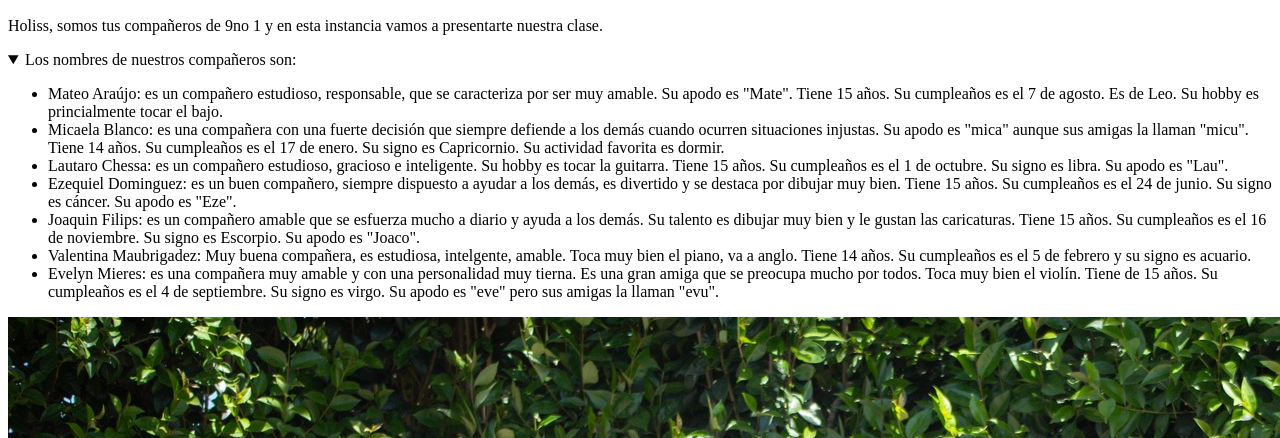
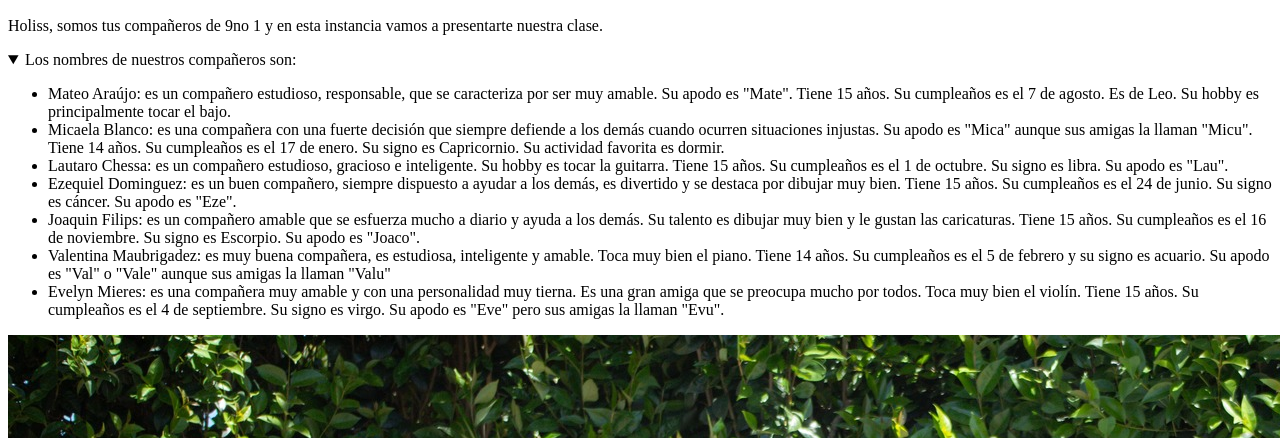
Before and after one commit to claudia333123/trabajo-2, a plain HTML site: page index.html in a window 1280 px wide. Both pictures are taken after a click on the heading "Los nombres de nuestros compañeros son:". Shown: the part 362-800 px from the top of the page. Drawn offline with Linux system fonts and the light colour scheme.

Commit message:
Update index.html

```diff
--- a/index.html
+++ b/index.html
@@ -11,24 +11,24 @@
   <details>
     <summary> Los nombres de nuestros compañeros son: </summary>
     <ul>
-      <li> Mateo Araújo: es un compañero estudioso, responsable, que se caracteriza por ser muy amable. Su apodo es "Mate". Tiene 15 años. Su cumpleaños es el 7 de agosto. Es de Leo. Su hobby es princialmente tocar el bajo. </li>
-      <li> Micaela Blanco: es una compañera con una fuerte decisión que siempre defiende a los demás cuando ocurren situaciones injustas. Su apodo es "mica" aunque sus amigas la llaman "micu". Tiene 14 años. Su cumpleaños es el 17 de enero. Su signo es Capricornio. Su actividad favorita es dormir. </li>
+      <li> Mateo Araújo: es un compañero estudioso, responsable, que se caracteriza por ser muy amable. Su apodo es "Mate". Tiene 15 años. Su cumpleaños es el 7 de agosto. Es de Leo. Su hobby es principalmente tocar el bajo. </li>
+      <li> Micaela Blanco: es una compañera con una fuerte decisión que siempre defiende a los demás cuando ocurren situaciones injustas. Su apodo es "Mica" aunque sus amigas la llaman "Micu". Tiene 14 años. Su cumpleaños es el 17 de enero. Su signo es Capricornio. Su actividad favorita es dormir. </li>
       <li> Lautaro Chessa: es un compañero estudioso, gracioso e inteligente. Su hobby es tocar la guitarra. Tiene 15 años. Su cumpleaños es el 1 de octubre. Su signo es libra. Su apodo es "Lau". </li>
       <li> Ezequiel Dominguez: es un buen compañero, siempre dispuesto a ayudar a los demás, es divertido y se destaca por dibujar muy bien. Tiene 15 años. Su cumpleaños es el 24 de junio. Su signo es cáncer. Su apodo es "Eze". </li>
       <li> Joaquin Filips: es un compañero amable que se esfuerza mucho a diario y ayuda a los demás. Su talento es dibujar muy bien y le gustan las caricaturas. Tiene 15 años. Su cumpleaños es el 16 de noviembre. Su signo es Escorpio. Su apodo es "Joaco". </li>
-      <li> Valentina Maubrigadez: Muy buena compañera, es estudiosa, intelgente, amable. Toca muy bien el piano, va a anglo. Tiene 14 años. Su cumpleaños es el 5 de febrero y su signo es acuario.</li>
-      <li> Evelyn Mieres: es una compañera muy amable y con una personalidad muy tierna. Es una gran amiga que se preocupa mucho por todos. Toca muy bien el violín. Tiene de 15 años. Su cumpleaños es el 4 de septiembre. Su signo es virgo. Su apodo es "eve" pero sus amigas la llaman "evu". </li>
+      <li> Valentina Maubrigadez: es muy buena compañera, es estudiosa, inteligente y amable. Toca muy bien el piano. Tiene 14 años. Su cumpleaños es el 5 de febrero y su signo es acuario. Su apodo es "Val" o "Vale" aunque sus amigas la llaman "Valu" </li>
+      <li> Evelyn Mieres: es una compañera muy amable y con una personalidad muy tierna. Es una gran amiga que se preocupa mucho por todos. Toca muy bien el violín. Tiene 15 años. Su cumpleaños es el 4 de septiembre. Su signo es virgo. Su apodo es "Eve" pero sus amigas la llaman "Evu". </li>
 
     </ul>
 
   </details>
     <img src="img/fotoreconocimiento.jpg" alt="Foto grupal">
     <h3> Sección de MundiLibb: </h3>
-  <p> Es un evento anual realizado por el Liceo Integral en donde cada grupo debe cumplir con una serie de requsitos dentro de un tema especifico para cada grupo dentro de un tema macro para todo el liceo. </p>
+  <p> Es un evento anual realizado por el Liceo Integral en donde cada grupo debe cumplir con una serie de requisitos dentro de un tema específico para cada grupo dentro de un tema macro para todo el liceo. </p>
   <p> El tema general de este año 2025 fue la resiliencia. A 9no 1 le tocó "Epicteto", un filósofo romano perteneciente al estoicismo en el siglo 1 d.c. </p>
   <p> Este año, nuestra clase realizó una representación artística que incluía una actuación de una clase de Epicteto, en donde Ezequiel interpretó al filósofo romano. Valentina fue la presentadora de la actuación, mientras que el resto de compañeros fueron los discípulos de Epicteto </p>
   <img src="img/Ezequiel baile.jpg" alt="Foto de Eze interpretando a Epicteto">
- <p> Para finalzar la interpretación, realzamos un baile con la canción "Staying Alive" en honor a la resiliencia </p>
+ <p> Para finalzar la interpretación, realizamos un baile con la canción "Staying Alive" en honor a la resiliencia </p>
     <img src="img/9no1 baile1.jpg" alt="Foto del grupo bailando feliz">
    <img src="img/9no1 baile.jpg" alt="Foto del grupo bailando feliz">
   <p> En cuanto a la decoración, nuestro salón estuvo ambientado en la época de Epicteto, con decoraciones como hojas, columnas jónicas, faroles, etc </p>
```
